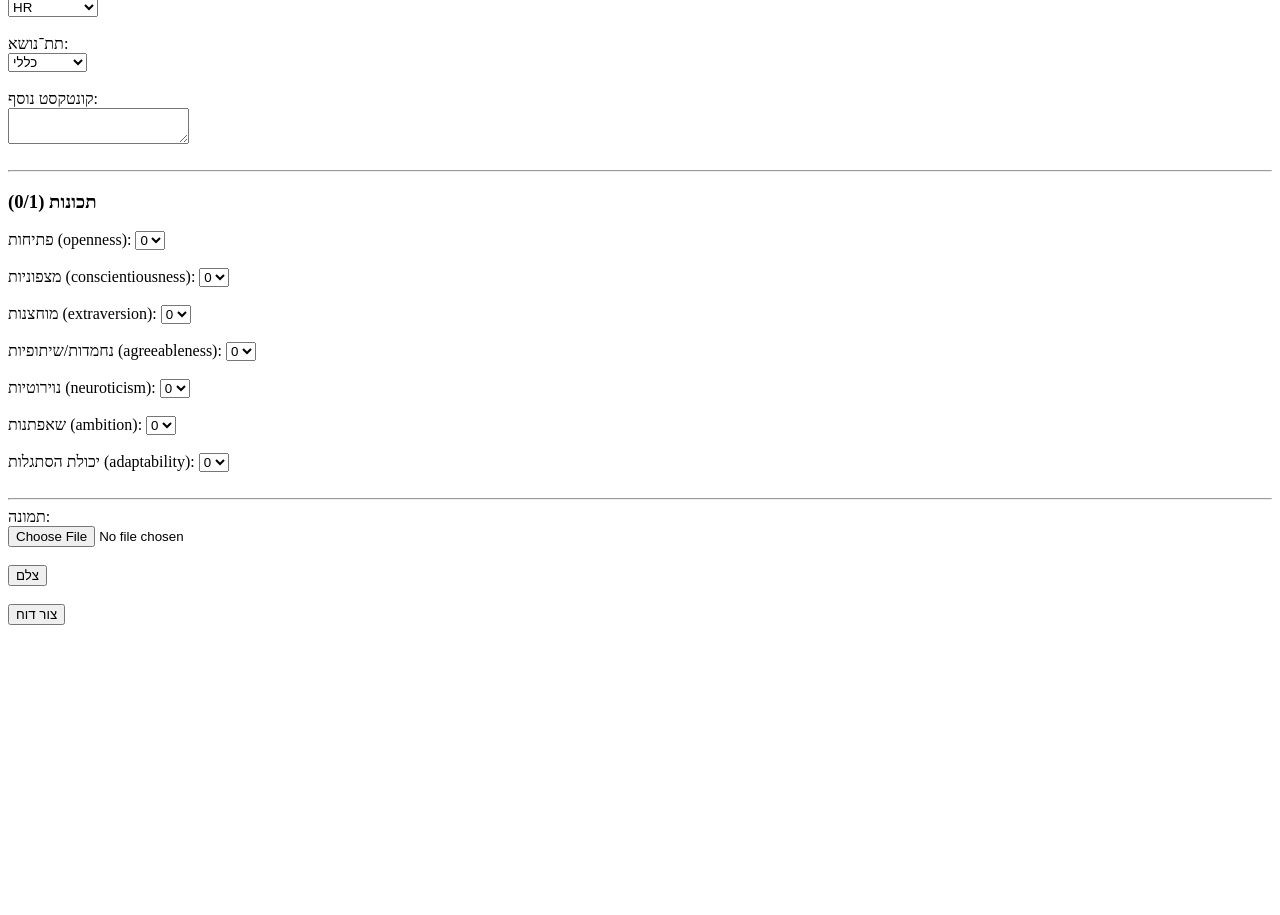
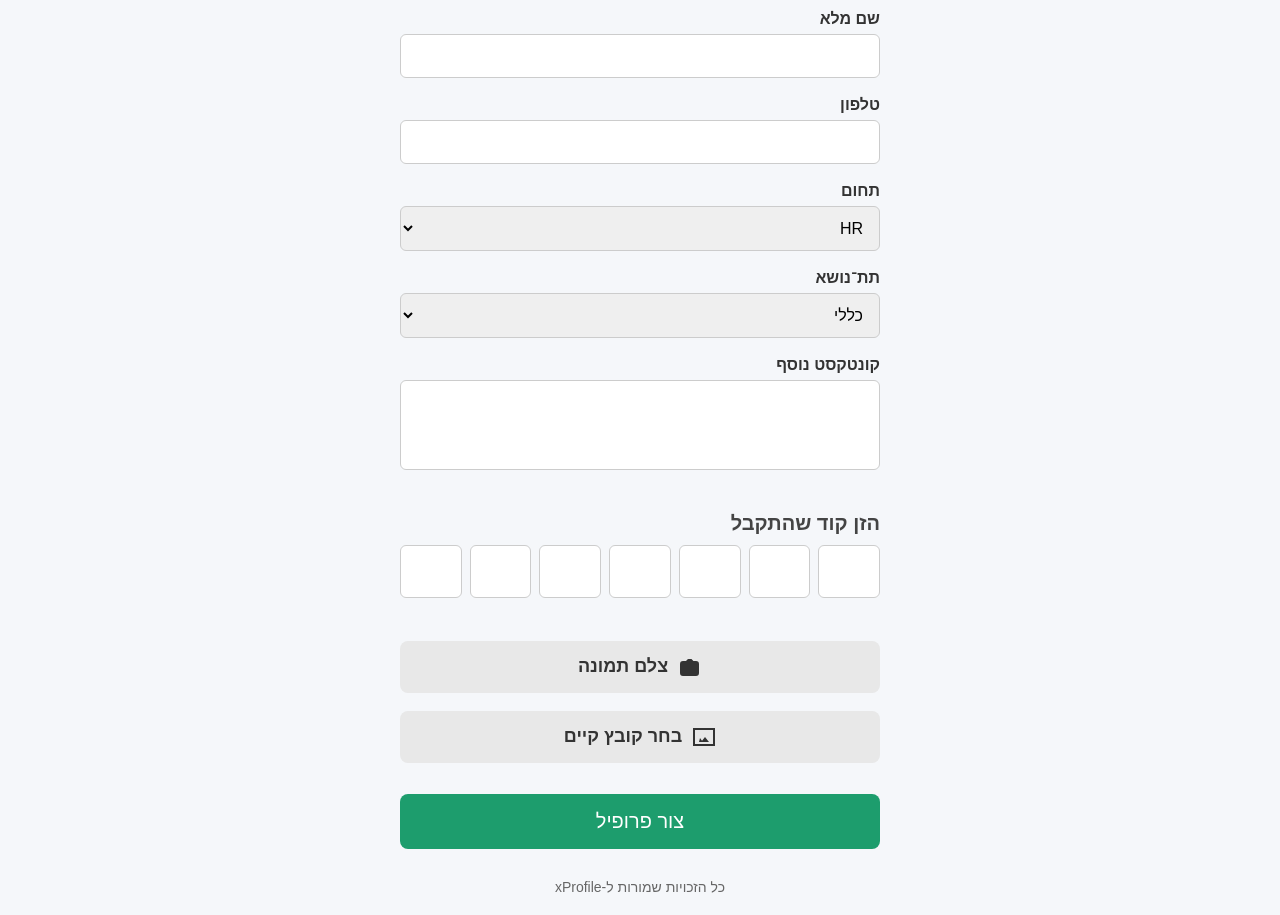
Before and after one commit to stamloyadua-crypto/xprofile, a website: page public/index.html in a window 1280 px wide. Shown: the part 142-1057 px from the top of the page. Before the commit the page ends 800 px from the top, so only its background shows below. Drawn offline with Linux system fonts and the light colour scheme.

Commit message:
Add files via upload

```diff
--- a/public/index.html
+++ b/public/index.html
@@ -1,18 +1,186 @@
+
+<!DOCTYPE html>
+<html lang="he" dir="rtl">
+<head>
+<meta charset="UTF-8">
+<meta name="viewport" content="width=device-width, initial-scale=1.0">
+<title>xProfile – יצירת פרופיל אישיותי</title>
+
+<style>
+body {
+  margin: 0;
+  padding: 0;
+  font-family: "Assistant", Arial, sans-serif;
+  background: #f5f7fa;
+  color: #333;
+}
+
+.container {
+  max-width: 480px;
+  margin: 0 auto;
+  padding: 20px;
+}
+
+.logo {
+  width: 160px;
+  display: block;
+  margin: 20px auto;
+}
+
+h1 {
+  text-align: center;
+  font-size: 26px;
+  margin-bottom: 25px;
+  color: #1d9d6d;
+}
+
+label {
+  font-weight: bold;
+  margin-bottom: 6px;
+  display: block;
+}
+
+input, select, textarea {
+  width: 100%;
+  padding: 12px;
+  margin-bottom: 18px;
+  border: 1px solid #ccc;
+  border-radius: 6px;
+  font-size: 16px;
+  box-sizing: border-box;
+}
+
+textarea {
+  height: 90px;
+  resize: none;
+}
+
+.sub-title {
+  font-size: 20px;
+  margin: 20px 0 10px;
+  font-weight: bold;
+  color: #444;
+}
+
+/* 7 קוביות קוד */
+.code-boxes {
+  display: flex;
+  justify-content: space-between;
+  gap: 8px;
+  margin-bottom: 25px;
+}
+
+.code-boxes input {
+  width: 100%;
+  padding: 14px;
+  font-size: 20px;
+  text-align: center;
+  border-radius: 6px;
+}
+
+/* כפתורי תמונה */
+.upload-section {
+  display: flex;
+  flex-direction: column;
+  gap: 12px;
+  margin-bottom: 25px;
+}
+
+.upload-btn {
+  display: flex;
+  align-items: center;
+  justify-content: center;
+  gap: 10px;
+  padding: 14px;
+  background: #e8e8e8;
+  border-radius: 8px;
+  cursor: pointer;
+  font-size: 18px;
+}
+
+.upload-btn:hover {
+  background: #dcdcdc;
+}
+
+.upload-btn svg {
+  width: 24px;
+  height: 24px;
+  fill: #333;
+}
+
+/* כפתור יצירת פרופיל */
+.submit-btn {
+  width: 100%;
+  padding: 16px;
+  background: #1d9d6d;
+  color: white;
+  font-size: 20px;
+  border: none;
+  border-radius: 8px;
+  cursor: pointer;
+}
+
+.submit-btn:hover {
+  background: #157a54;
+}
+
+.footer {
+  text-align: center;
+  margin-top: 30px;
+  font-size: 14px;
+  color: #666;
+}
+
+/* טעינה */
+#loading {
+  display: none;
+  margin-top: 20px;
+  font-size: 18px;
+  font-weight: bold;
+  color: #1d9d6d;
+  text-align: center;
+}
+
+.spinner {
+  border: 6px solid #eee;
+  border-top: 6px solid #1d9d6d;
+  border-radius: 50%;
+  width: 40px;
+  height: 40px;
+  animation: spin 1s linear infinite;
+  margin: 10px auto;
+}
+
+@keyframes spin {
+  0% { transform: rotate(0deg); }
+  100% { transform: rotate(360deg); }
+}
+</style>
+
+</head>
+<body>
+
+<div class="container">
+
+  <img src="/logo.png" class="logo">
+
+  <h1>יצירת פרופיל אישיותי</h1>
+
   <form id="reportForm" enctype="multipart/form-data">
 
-  <label>שם מלא:</label><br>
-  <input name="fullName" required><br><br>
+    <label>שם מלא</label>
+    <input name="fullName" required>
 
-  <label>טלפון:</label><br>
-  <input name="phone" required><br><br>
+    <label>טלפון</label>
+    <input name="phone" required>
 
-  <label>Lens:</label><br>
+    <label>תחום</label>
     <select name="lens" required>
       <option value="HR">HR</option>
       <option value="SECURITY">SECURITY</option>
-  </select><br><br>
+    </select>
 
-  <label>תת־נושא:</label><br>
+    <label>תת־נושא</label>
     <select name="subTopic" required>
       <option value="general">כללי</option>
       <option value="management">ניהול</option>
@@ -21,97 +189,59 @@
       <option value="logistics">לוגיסטיקה</option>
       <option value="trust">אמינות</option>
       <option value="risk">סיכון</option>
-  </select><br><br>
+    </select>
 
-  <label>קונטקסט נוסף:</label><br>
-  <textarea name="context"></textarea><br><br>
+    <label>קונטקסט נוסף</label>
+    <textarea name="context"></textarea>
 
-  <hr>
+    <div class="sub-title">הזן קוד שהתקבל</div>
 
-  <h3>תכונות (0/1)</h3>
+    <div class="code-boxes">
+      <input type="number" name="openness" min="0" max="9">
+      <input type="number" name="conscientiousness" min="0" max="9">
+      <input type="number" name="extraversion" min="0" max="9">
+      <input type="number" name="agreeableness" min="0" max="9">
+      <input type="number" name="neuroticism" min="0" max="9">
+      <input type="number" name="ambition" min="0" max="9">
+      <input type="number" name="adaptability" min="0" max="9">
+    </div>
 
-  <label>פתיחות (openness):</label>
-  <select name="openness">
-    <option value="0">0</option>
-    <option value="1">1</option>
-  </select><br><br>
+    <div class="upload-section">
 
-  <label>מצפוניות (conscientiousness):</label>
-  <select name="conscientiousness">
-    <option value="0">0</option>
-    <option value="1">1</option>
-  </select><br><br>
+      <label class="upload-btn">
+        <!-- אייקון מצלמה -->
+        <svg viewBox="0 0 24 24">
+          <path d="M12 17a4 4 0 1 0 0-8 4 4 0 0 0 0 8Zm6-11h-2.586l-1.707-1.707A1 1 0 0 0 13.586 4h-3.172a1 1 0 0 0-.707.293L8 5.999H5a3 3 0 0 0-3 3v9a3 3 0 0 0 3 3h13a3 3 0 0 0 3-3v-9a3 3 0 0 0-3-3Z"/>
+        </svg>
+        צלם תמונה
+        <input id="imageInput" type="file" name="image" accept="image/*" capture="environment" hidden>
+      </label>
 
-  <label>מוחצנות (extraversion):</label>
-  <select name="extraversion">
-    <option value="0">0</option>
-    <option value="1">1</option>
-  </select><br><br>
+      <label class="upload-btn">
+        <!-- אייקון גלריה -->
+        <svg viewBox="0 0 24 24">
+          <path d="M21 5v14H3V5h18Zm2-2H1v18h22V3ZM8 13l2.03 2.71L13 12l4 5H7l1-4Z"/>
+        </svg>
+        בחר קובץ קיים
+        <input type="file" name="image" accept="image/*" hidden>
+      </label>
 
-  <label>נחמדות/שיתופיות (agreeableness):</label>
-  <select name="agreeableness">
-    <option value="0">0</option>
-    <option value="1">1</option>
-  </select><br><br>
+    </div>
 
-  <label>נוירוטיות (neuroticism):</label>
-  <select name="neuroticism">
-    <option value="0">0</option>
-    <option value="1">1</option>
-  </select><br><br>
+    <button class="submit-btn">צור פרופיל</button>
 
-  <label>שאפתנות (ambition):</label>
-  <select name="ambition">
-    <option value="0">0</option>
-    <option value="1">1</option>
-  </select><br><br>
-
-  <label>יכולת הסתגלות (adaptability):</label>
-  <select name="adaptability">
-    <option value="0">0</option>
-    <option value="1">1</option>
-  </select><br><br>
-
-  <hr>
-
-  <label>תמונה:</label><br>
-  <input id="imageInput" type="file" name="image" accept="image/*" required><br><br>
-
-  <!-- כפתור צילום במובייל -->
-  <button type="button" id="cameraBtn">צלם</button><br><br>
-
-  <button type="submit">צור דוח</button>
-
-  <!-- אינדיקציית טעינה -->
-  <div id="loading" style="display:none; margin-top:20px; font-size:18px; font-weight:bold; color:#1d9d6d;">
-    <div style="
-      border: 6px solid #eee;
-      border-top: 6px solid #1d9d6d;
-      border-radius: 50%;
-      width: 40px;
-      height: 40px;
-      animation: spin 1s linear infinite;
-      margin: 10px auto;">
-    </div>
+    <div id="loading">
+      <div class="spinner"></div>
       המערכת חושבת... מיד יוצג הפרופיל האישיותי שלך.
     </div>
 
   </form>
 
-<style>
-@keyframes spin {
-  0% { transform: rotate(0deg); }
-  100% { transform: rotate(360deg); }
-}
-</style>
+  <div class="footer">כל הזכויות שמורות ל‑xProfile</div>
+
+</div>
 
 <script>
-document.getElementById("cameraBtn").addEventListener("click", () => {
-  const input = document.getElementById("imageInput");
-  input.setAttribute("capture", "environment");
-  input.click();
-});
-
 document.getElementById("reportForm").addEventListener("submit", async (e) => {
   e.preventDefault();
 
@@ -141,3 +271,6 @@ document.getElementById("reportForm").addEventListener("submit", async (e) => {
   }
 });
 </script>
+
+</body>
+</html>
```
Lines whose indentation alone changed are shown as unchanged.
